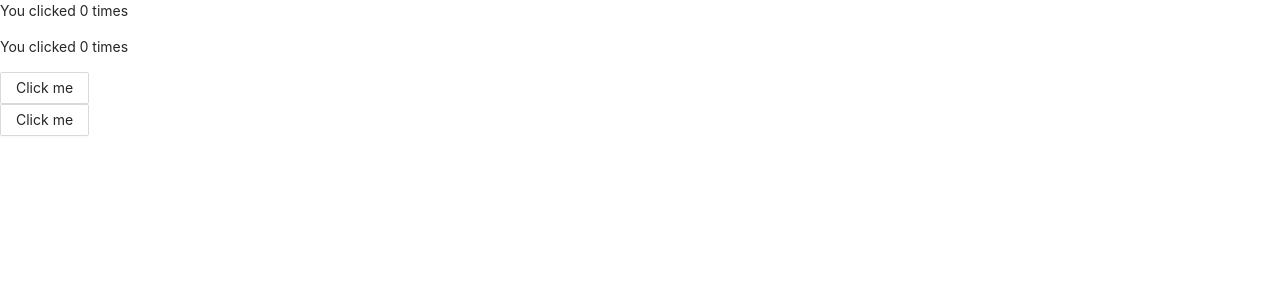
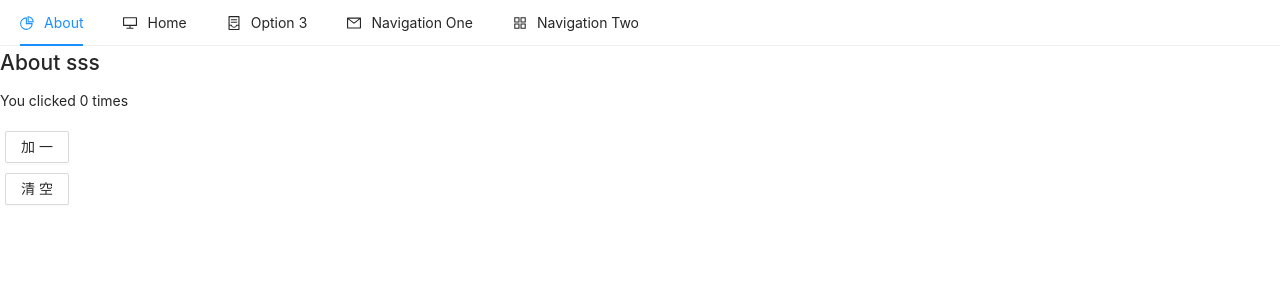
Before and after one commit to wynomoon/react-demo, a React app: page /about in a window 1280 px wide. Shown: the top 300 px of the page. Built offline with nearby package versions, Linux system fonts and the light colour scheme.

Commit message:
webpack别名

```diff
--- a/config/webpack.config.js
+++ b/config/webpack.config.js
@@ -333,6 +333,7 @@ module.exports = function (webpackEnv) {
           "scheduler/tracing": "scheduler/tracing-profiling",
         }),
         ...(modules.webpackAliases || {}),
+        "@": path.resolve("src"),
       },
       plugins: [
         // Adds support for installing with Plug'n'Play, leading to faster installs and adding
--- a/src/App.js
+++ /dev/null
@@ -1,27 +0,0 @@
-import "./App.css";
-
-import React, { useEffect, useState } from "react";
-
-import { Button } from "antd";
-
-// import Nav from "./components/Nav/Nav";
-
-function App() {
-  const [count, setCount] = useState(0);
-  const [count1, setCount1] = useState(0);
-  useEffect(() => {
-    document.title = `you clicked ${count1} times`;
-  });
-  return (
-    <div className="App">
-      {/* <Nav /> */}
-      <p>You clicked {count} times</p>
-      <p>You clicked {count1} times</p>
-      <Button onClick={() => setCount(count + 1)}>Click me</Button>
-      <br />
-      <Button onClick={() => setCount1(count1 + 1)}>Click me</Button>
-    </div>
-  );
-}
-
-export default App;
--- /dev/null
+++ b/src/App.jsx
@@ -0,0 +1,24 @@
+import "./App.less";
+
+import React, { useEffect, useState } from "react";
+
+import { Button } from "antd";
+import Nav from "@/components/Nav";
+
+function App() {
+  let [count, setCount] = useState(0);
+  useEffect(() => {
+    document.title = `you clicked ${count} times`;
+  });
+  return (
+    <div className="App">
+      <Nav />
+      <p>You clicked {count} times</p>
+      <Button onClick={() => setCount(count + 1)}>加一</Button>
+      <br />
+      <Button onClick={() => setCount((count = 0))}>清空</Button>
+    </div>
+  );
+}
+
+export default App;
--- a/src/App.css
+++ b/src/App.less
@@ -10,7 +10,11 @@
     animation: App-logo-spin infinite 20s linear;
   }
 }
-
+.App {
+  .ant-btn {
+    margin: 5px;
+  }
+}
 .App-header {
   background-color: #282c34;
   min-height: 100vh;
--- a/src/components/Nav/Nav.jsx
+++ b/src/components/Nav/index.jsx
@@ -5,36 +5,24 @@ import {
   ContainerOutlined,
   DesktopOutlined,
   MailOutlined,
-  MenuFoldOutlined,
-  MenuUnfoldOutlined,
   PieChartOutlined,
 } from "@ant-design/icons";
-import { Button, Menu } from "antd";
 import { Link, Route, BrowserRouter as Router, Switch } from "react-router-dom";
 import React, { useState } from "react";
+
+import About from "../../views/About";
+import { Menu } from "antd";
 
 const { SubMenu } = Menu;
 
 export default function Nav() {
-  const [collapsed, setcol] = useState(false);
+  const [collapsed] = useState(false);
   return (
     <Router>
-      <div style={{ width: 600 }}>
-        <Button
-          type="primary"
-          className="navBtn"
-          onClick={() => setcol(!collapsed)}
-          style={{ marginBottom: 16 }}
-        >
-          {React.createElement(
-            collapsed ? MenuUnfoldOutlined : MenuFoldOutlined
-          )}
-        </Button>
+      <div>
         <Menu
           defaultSelectedKeys={["1"]}
-          defaultOpenKeys={["sub1"]}
-          mode="inline"
-          theme="dark"
+          mode="horizontal"
           inlineCollapsed={collapsed}
         >
           <Menu.Item key="1" icon={<PieChartOutlined />}>
@@ -75,7 +63,3 @@ export default function Nav() {
     </Router>
   );
 }
-
-function About() {
-  return <h2>About sss</h2>;
-}
--- a/src/index.js
+++ b/src/index.js
@@ -1,6 +1,6 @@
 import './index.css';
 
-import App from './App.js';
+import App from './App.jsx';
 import React from 'react';
 import ReactDOM from 'react-dom';
 import reportWebVitals from './reportWebVitals';
--- /dev/null
+++ b/src/views/About/index.jsx
@@ -0,0 +1,5 @@
+import React from "react";
+function About() {
+  return <h2>About sss</h2>;
+}
+export default About;
```
Also changed, not shown: jsconfig.json (added, +10 -0 lines), src/views/About/about.less (added), 1 other file (tests, documents, lock files or other folders).
